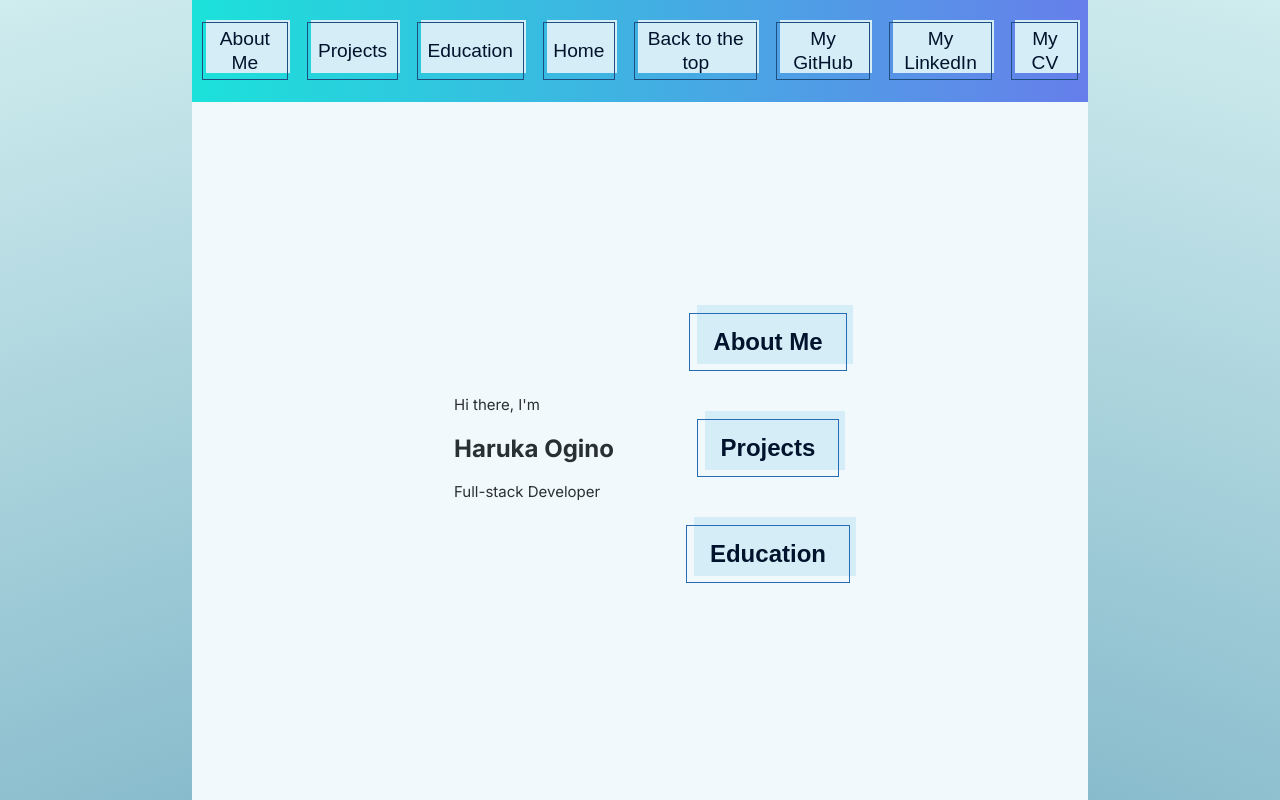
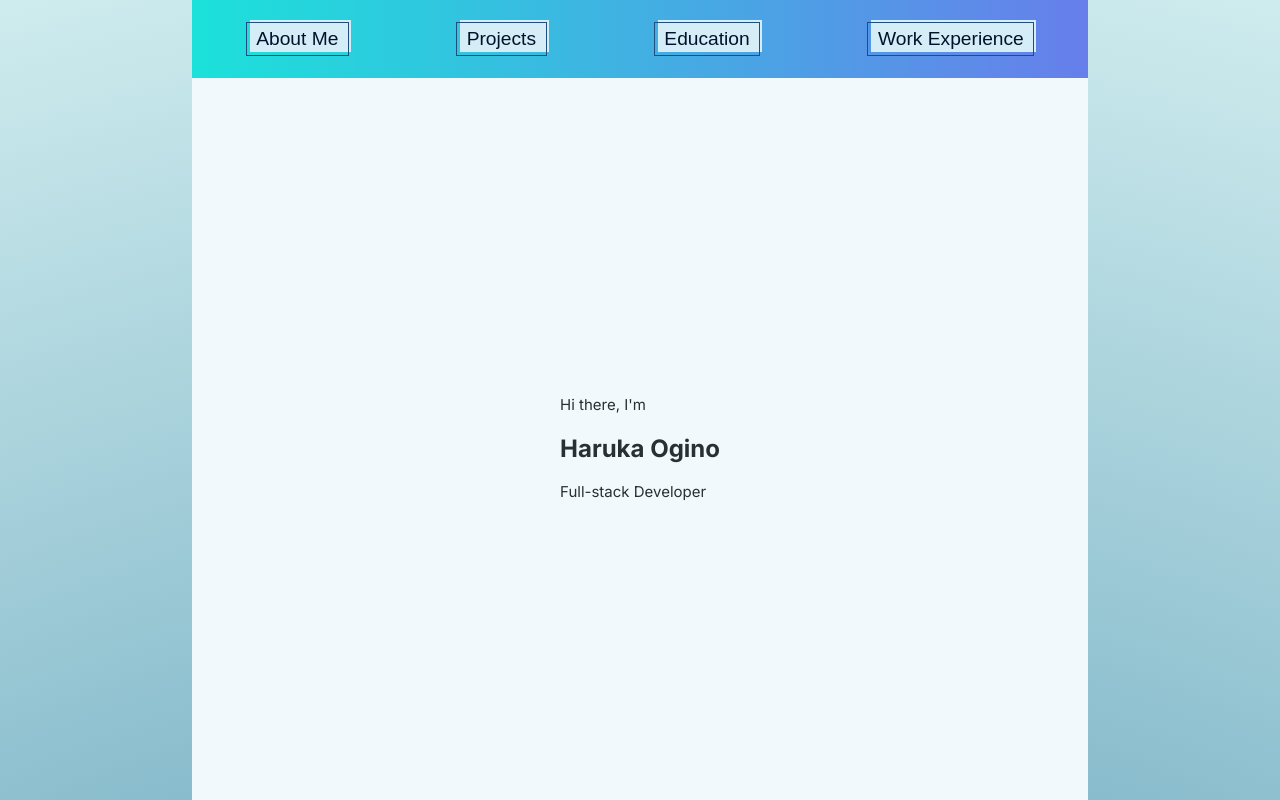
Before and after one commit to haruka-ogino/new-portfolio, a Next.js app: page / in a window 1280 px wide. Shown: the top 800 px of the page. Built offline with nearby package versions, Linux system fonts and the light colour scheme; no server answers; the database is empty.

Commit message:
dynamically render nav

```diff
--- a/app/layout.tsx
+++ b/app/layout.tsx
@@ -22,7 +22,6 @@ export default function RootLayout({
         <link rel="icon" href="/favicon.png" />
       </head>
       <body className={inter.className}>
-        <Nav />
         {children}
         <Footer />
       </body>
--- a/app/page.tsx
+++ b/app/page.tsx
@@ -10,24 +10,26 @@ import Experience from '@/components/Experience'
 import Nav from '@/components/Nav'
 
 export default function Home() {
+  // const navigate = useNavigate()
+  // function handleNavigate(link: string) {
+  //   navigate(`/${link}`)
+  // }
+
   const aboutRef = useRef<HTMLDivElement>(null)
   const projectsRef = useRef<HTMLDivElement>(null)
   const eduRef = useRef<HTMLDivElement>(null)
   const workRef = useRef<HTMLDivElement>(null)
 
-  const scroll = (id: RefObject<HTMLDivElement>) => {
-    if (id.current) {
-      id.current.scrollIntoView({ behavior: 'smooth' })
-    }
-  }
+  const sections = [
+    { section: 'About Me', sectionRef: aboutRef },
+    { section: 'Projects', sectionRef: projectsRef },
+    { section: 'Education', sectionRef: eduRef },
+    { section: 'Work Experience', sectionRef: workRef },
+  ]
 
-  // const navigate = useNavigate()
-  // function handleNavigate(link: string) {
-  //   navigate(`/${link}`)
-  // }
   return (
     <main>
-      <Nav />
+      <Nav sections={sections} />
 
       <div className={styles.main}>
         <section className={styles.intro + ' sections'}>
@@ -35,7 +37,7 @@ export default function Home() {
           <h1>Haruka Ogino</h1>
           <p>Full-stack Developer</p>
         </section>
-        <aside className="sections">
+        {/* <aside className="sections">
           <button className="buttons" onClick={() => scroll(aboutRef)}>
             About Me
           </button>
@@ -45,7 +47,7 @@ export default function Home() {
           <button className="buttons" onClick={() => scroll(eduRef)}>
             Education
           </button>
-        </aside>
+        </aside> */}
         <section className="sections about-me" ref={aboutRef}>
           <About />
         </section>{' '}
--- a/components/Nav.tsx
+++ b/components/Nav.tsx
@@ -1,39 +1,41 @@
+'use client'
+
 import { RefObject, useRef } from 'react'
 import '../styles/nav.css'
+import { Section } from '@/models/sections'
 
-export default function Nav() {
-  const aboutRef = useRef<HTMLDivElement>(null)
-  const projectsRef = useRef<HTMLDivElement>(null)
-  const eduRef = useRef<HTMLDivElement>(null)
-  const workRef = useRef<HTMLDivElement>(null)
+interface Props {
+  sections: Section[]
+}
 
+export default function Nav({ sections }: Props) {
   const scroll = (id: RefObject<HTMLDivElement>) => {
     if (id.current) {
       id.current.scrollIntoView({ behavior: 'smooth' })
     }
   }
-  const sections = []
+
   return (
     <nav id="nav" className="nav">
-      <button className="buttons" onClick={() => scroll(aboutRef)}>
-        About Me
-      </button>
-      <button className="buttons" onClick={() => scroll(projectsRef)}>
-        Projects
-      </button>
-      <button className="buttons" onClick={() => scroll(eduRef)}>
-        Education
-      </button>
-      <button className="buttons">Home</button>
+      {sections.map((section, i) => (
+        <button className="buttons" onClick={() => scroll(section.sectionRef)}>
+          {section.section}
+        </button>
+      ))}
+      {/* <button className="buttons">Home</button>
       <button className="buttons">Back to the top</button>
       <button className="buttons">My GitHub</button>
       <button className="buttons">My LinkedIn</button>
       <button className="buttons">
         My CV
         <i className="fa fa-github-square" aria-hidden="true" />
-      </button>
+      </button> */}
+      {/* <button
+        className="buttons"
+        onClick={() => window.scrollTo({ top: 0, behavior: 'smooth' })}
+      >
+        Back to the top
+      </button> */}
     </nav>
   )
 }
-
-// onClick={() =>window.scrollTo({ top: 0, behavior: 'smooth' })}
--- /dev/null
+++ b/models/sections.ts
@@ -0,0 +1,6 @@
+import { RefObject } from 'react'
+
+export interface Section {
+  section: string
+  sectionRef: RefObject<HTMLDivElement>
+}
```
